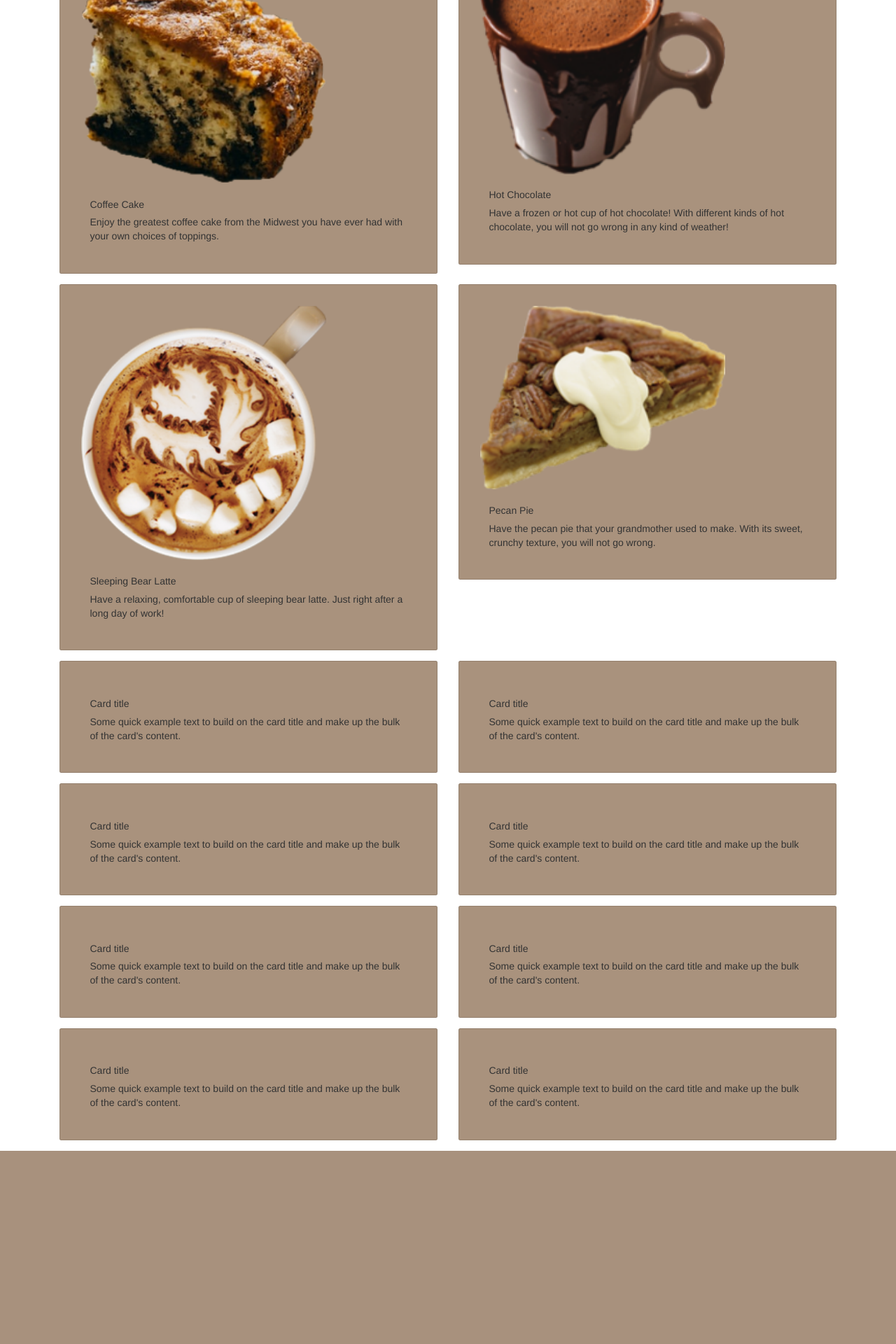
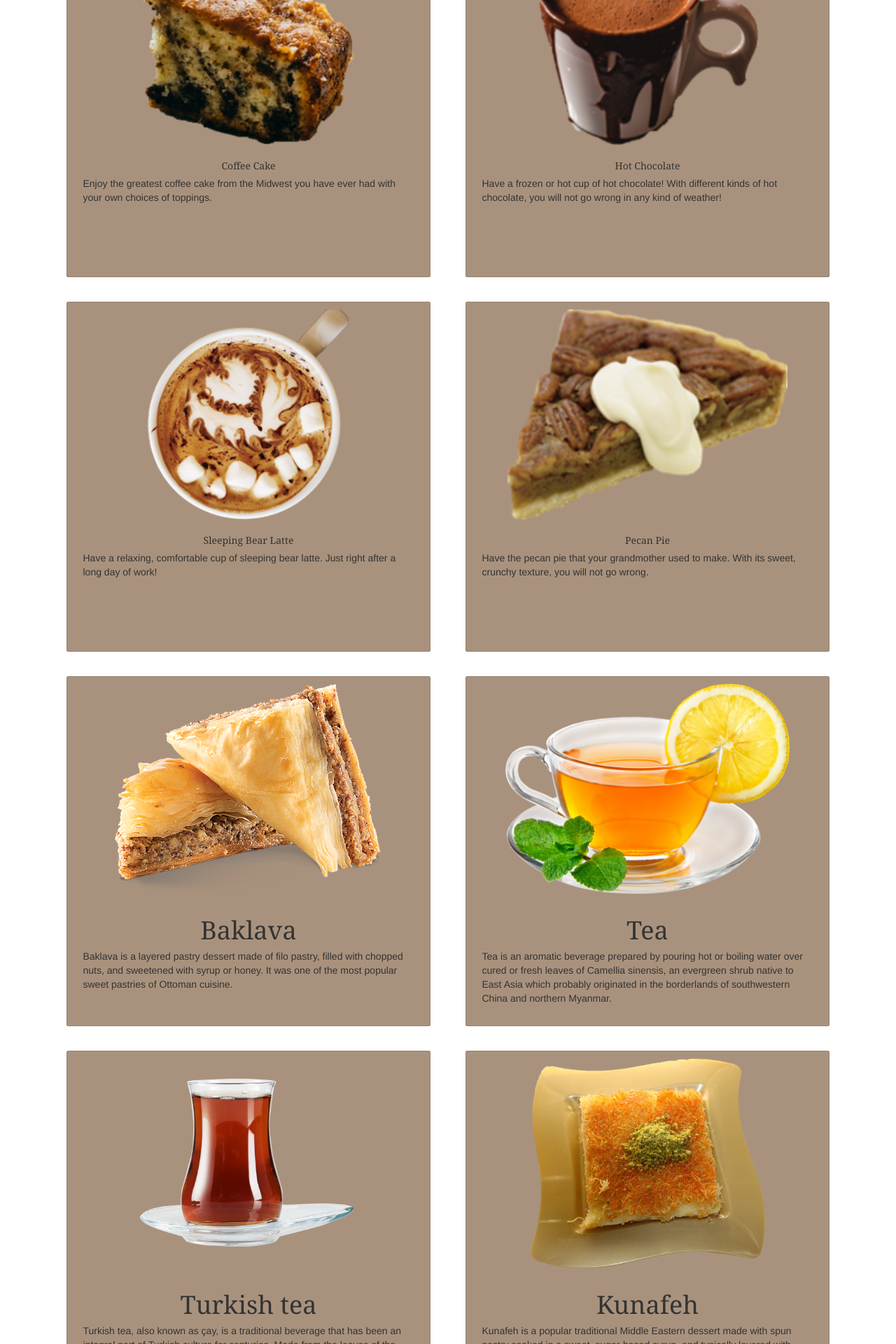
Before and after one commit to rednaksiii/cafe-website, a PHP site: page /catalogue.html in a window 1280 px wide. Shown: the part 1440-3360 px from the top of the page at 70% size. Before the commit the page ends 3084 px from the top, so only its background shows below. Run offline with PHP 8.4, Linux system fonts and the light colour scheme; some libraries are stand-ins or nearby versions.

Commit message:
I made all cards the same size

```diff
--- a/catalogue.html
+++ b/catalogue.html
@@ -151,28 +151,33 @@
 		<div class="row">
             <div class="col-lg-6 mb-4">
                 <div class="card">
-                    <img class="card-img-top" src="" alt="">
+                    <a href="baklava.html">
+                        <img class="card-img-top" src="images/baklava.png" alt="Baklava">
+                    </a>
 
                     <div class="card-body">
-                        <h5 class="card-title">Card title</h5>
+                        <h1 class="card-title">Baklava</h1>
                         <p class="card-text">
-                            Some quick example text to build on
-                            the card title and make up the bulk
-                            of the card's content.
+                            Baklava is a layered pastry dessert made of filo pastry,
+                            filled with chopped nuts, and sweetened with syrup or honey.
+                            It was one of the most popular sweet pastries of Ottoman cuisine.
                         </p>
                     </div>
                 </div>
             </div>
             <div class="col-lg-6 mb-4">
                 <div class="card">
-                    <img class="card-img-top" src="" alt="">
+                    <a href="tea.html">
+                        <img class="card-img-top" src="images/transparent-green-tea.png" alt="Tea">
+                    </a>
 
                     <div class="card-body">
-                        <h5 class="card-title">Card title</h5>
+                        <h1 class="card-title">Tea</h1>
                         <p class="card-text">
-                            Some quick example text to build on the
-                            card title and make up the bulk of the
-                            card's content.
+                            Tea is an aromatic beverage prepared by pouring hot
+                            or boiling water over cured or fresh leaves of Camellia sinensis,
+                            an evergreen shrub native to East Asia which probably originated
+                            in the borderlands of southwestern China and northern Myanmar.
                         </p>
                     </div>
                 </div>
@@ -181,28 +186,34 @@
 		<div class="row">
             <div class="col-lg-6 mb-4">
                 <div class="card">
-                    <img class="card-img-top" src="" alt="">
+                    <a href="turkish-tea.html">
+                        <img class="card-img-top" src="images/turkish-tea.webp" alt="Turkish Tea">
+                    </a>
 
                     <div class="card-body">
-                        <h5 class="card-title">Card title</h5>
+                        <h1 class="card-title">Turkish tea</h1>
                         <p class="card-text">
-                            Some quick example text to build on
-                            the card title and make up the bulk
-                            of the card's content.
+                            Turkish tea, also known as çay, is a traditional beverage that has
+                            been an integral part of Turkish culture for centuries. Made from the
+                            leaves of the Camellia sinensis plant, Turkish tea is known for its
+                            robust flavor and deep red color.
                         </p>
                     </div>
                 </div>
             </div>
             <div class="col-lg-6 mb-4">
                 <div class="card">
-                    <img class="card-img-top" src="" alt="">
+                    <a href="kunafeh.html">
+                        <img class="card-img-top" src="images/kunafeh.png" alt="Kunafeh">
+                    </a>
 
                     <div class="card-body">
-                        <h5 class="card-title">Card title</h5>
+                        <h1 class="card-title">Kunafeh</h1>
                         <p class="card-text">
-                            Some quick example text to build on the
-                            card title and make up the bulk of the
-                            card's content.
+                            Kunafeh is a popular traditional Middle Eastern dessert made
+                            with spun pastry soaked in a sweet, sugar-based syrup,
+                            and typically layered with cheese, or with other ingredients
+                            such as clotted cream, pistachio or nuts.
                         </p>
                     </div>
                 </div>
--- a/catalogue_desktop.css
+++ b/catalogue_desktop.css
@@ -77,10 +77,19 @@ a:visited {
 	flex: 1;
 	padding: 30px;
 	margin: 0;
+	padding: 10px;
+    margin: 10px;
+    height: 500px; /* adjust the height as per your requirement */
 }
 
 .card-img-top {
-	width: 350px;
-	height: auto;
+	width: auto;
+	height: 300px;
 	margin: auto;
+	display: block;
 }
+
+.card-title {
+	text-align: center;
+	font-family: Georgia, Cambria, "Times New Roman", serif;
+}
```
